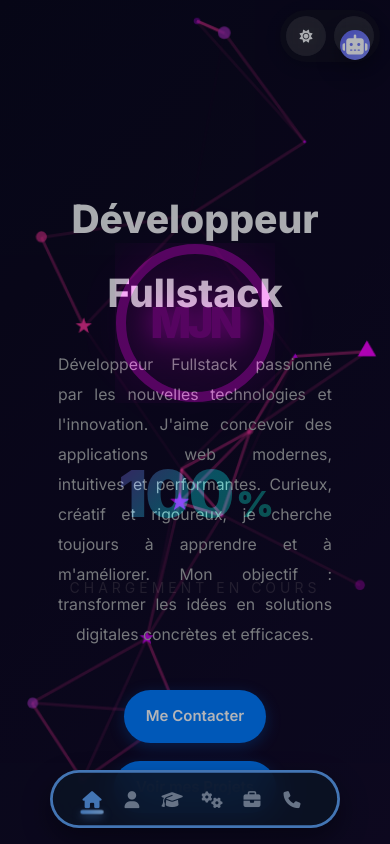
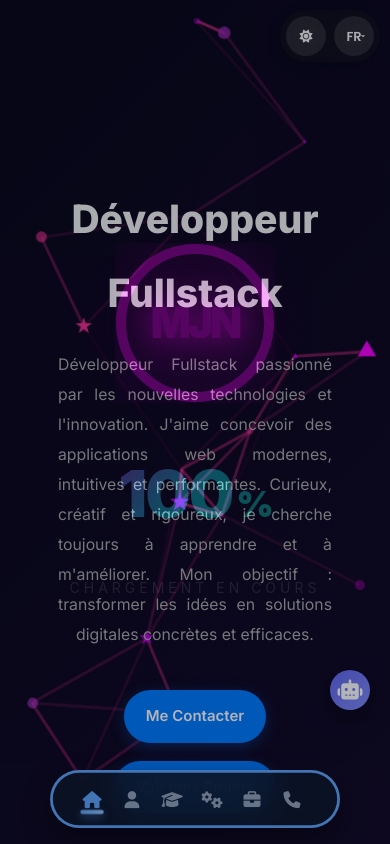
Before and after one commit to Maminirina593/Portfoliomjn, a plain HTML site: page index.html in a window 390 px wide. Shown: the top 844 px of the page. Drawn offline with nearby package versions, Linux system fonts and the light colour scheme; animation ran at ten frames a second; a script that the page names is missing.

Commit message:
modification css ,js

```diff
--- a/css/chatbot.css
+++ b/css/chatbot.css
@@ -255,21 +255,21 @@
 /* Responsive parfait */
 
 @media (max-width: 480px) {
-
+  /* 1. Conteneur (positionné en HAUT à Droite à environ 40px/4cm du bord supérieur) */
   #chatbot-container {
-      bottom: auto;
-      top: 30px;    /* 20px du haut */
+      bottom: auto; /* Annule la position par défaut en bas */
+      top: 670px;    /* Positionné à 40px du haut (environ 4cm) */
       right: 20px;  /* 20px de la droite */
   }
 
-  /* 2. Bouton d'ouverture (Réduction de la taille sur mobile) */
+  /* 2. Bouton d'ouverture (Taille réduite pour mobile à 40px) */
   #chatbot-toggle {
-      width: 30px;      /* Taille réduite de 68px à 50px */
-      height: 30px;     /* Taille réduite */
+      width: 40px;      /* Taille réduite pour meilleure ergonomie (plus grand que 30px) */
+      height: 40px;     /* Taille réduite */
       font-size: 20px;  /* Icône plus petite */
-      box-shadow: var(--shadow-sm); /* Ombre plus discrète */
+      box-shadow: var(--shadow-sm);
 
-      /* Ces propriétés garantissent qu'il utilise la position du conteneur parent */
+      /* Assure que la bulle utilise la position du conteneur parent */
       position: relative;
       bottom: auto;
       right: auto;
@@ -278,14 +278,14 @@
   /* 3. Fenêtre du Chat (Pleine écran sur mobile) */
   #chatbot-window {
       width: 100vw;
-      height: 100dvh; /* Hauteur dynamique pour mieux gérer les barres de navigation */
+      height: 100dvh;
       top: 0;
       left: 0;
       right: 0;
       bottom: 0;
       border-radius: 0;
       border: none;
-      /* Utilise l'animation slideDown qui vient du haut (nécessite d'ajouter la keyframe @keyframes slideDown dans le code complet) */
+      /* Utilise l'animation slideDown qui vient du haut */
       animation: slideDown 0.6s ease-out forwards;
   }
 }
```
